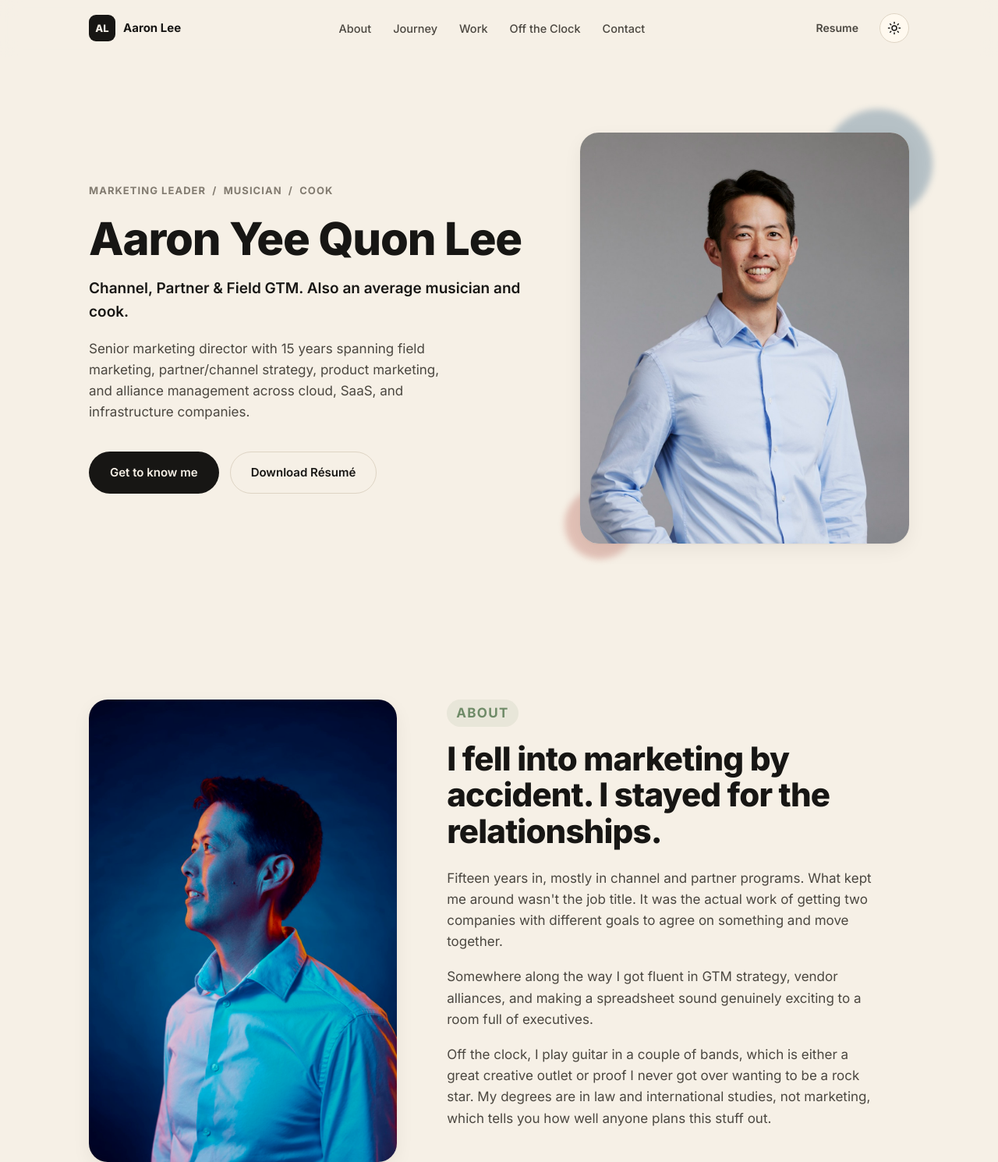
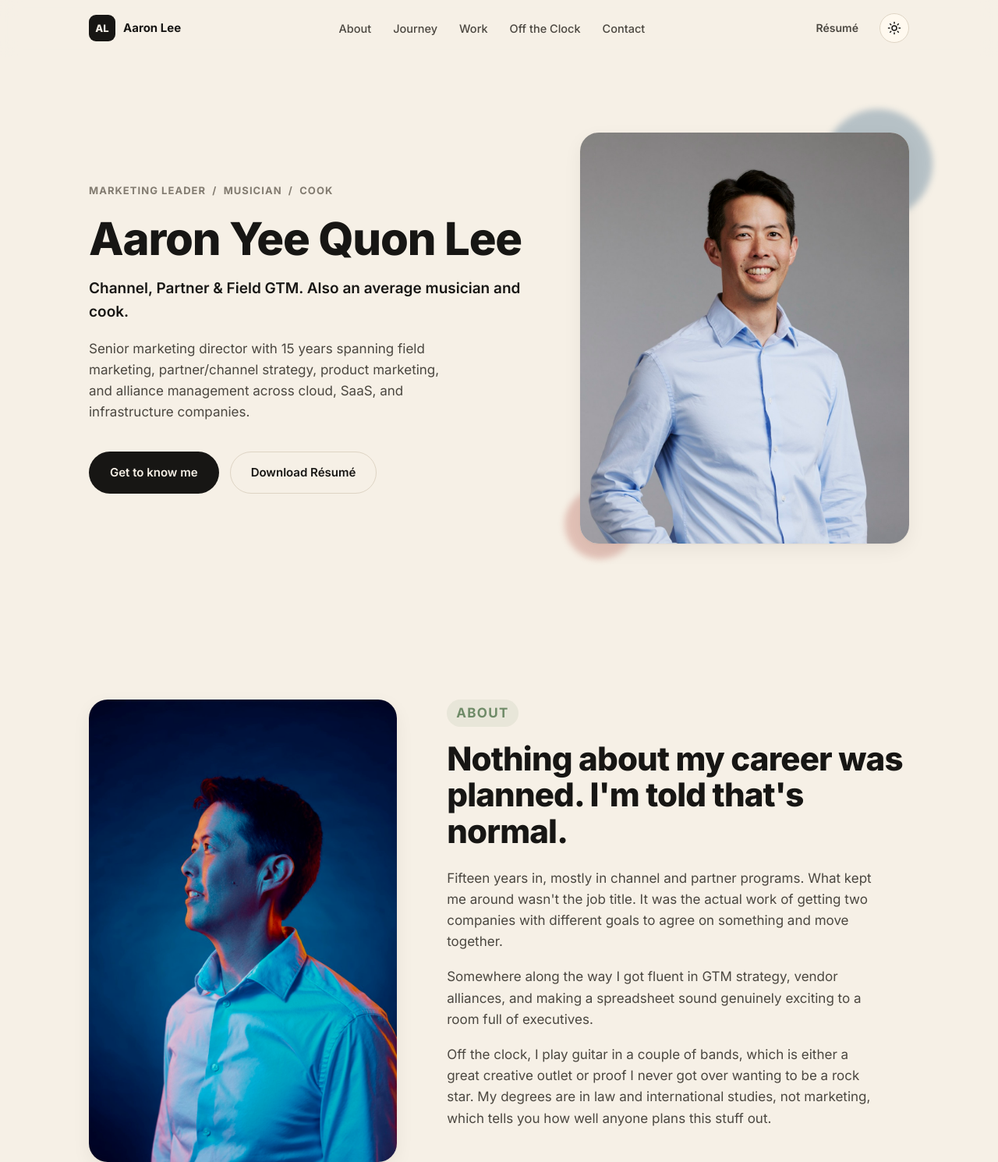
Before and after one commit to yeequon/yeequon.com, a plain HTML site: page index.html in a window 1280 px wide. Shown: the top 1490 px of the page at 78% size. Drawn offline with Linux system fonts and the light colour scheme.

Commit message:
Update nav resume label and About headline

```diff
--- a/index.html
+++ b/index.html
@@ -40,7 +40,7 @@
     </nav>
 
     <div class="nav-actions">
-      <a class="btn btn-ghost btn-small" href="assets/resume/Aaron-Lee-Resume.pdf" download>Resume</a>
+      <a class="btn btn-ghost btn-small" href="assets/resume/Aaron-Lee-Resume.pdf" download>Résumé</a>
       <button class="theme-toggle" id="theme-toggle" aria-label="Toggle dark mode" type="button">
         <svg class="icon-sun" width="18" height="18" viewBox="0 0 24 24" fill="none" stroke="currentColor" stroke-width="2" stroke-linecap="round"><circle cx="12" cy="12" r="4"/><path d="M12 2v2M12 20v2M4.93 4.93l1.41 1.41M17.66 17.66l1.41 1.41M2 12h2M20 12h2M6.34 17.66l-1.41 1.41M19.07 4.93l-1.41 1.41"/></svg>
         <svg class="icon-moon" width="18" height="18" viewBox="0 0 24 24" fill="none" stroke="currentColor" stroke-width="2" stroke-linecap="round" stroke-linejoin="round"><path d="M21 12.79A9 9 0 1 1 11.21 3 7 7 0 0 0 21 12.79z"/></svg>
@@ -85,7 +85,7 @@
       </div>
       <div class="about-copy reveal">
         <p class="section-label label-green">About</p>
-        <h2>I fell into marketing by accident. I stayed for the relationships.</h2>
+        <h2>Nothing about my career was planned. I'm told that's normal.</h2>
         <p>Fifteen years in, mostly in channel and partner programs. What kept me around wasn't the job title. It was the actual work of getting two companies with different goals to agree on something and move together.</p>
         <p>Somewhere along the way I got fluent in GTM strategy, vendor alliances, and making a spreadsheet sound genuinely exciting to a room full of executives.</p>
         <p>Off the clock, I play guitar in a couple of bands, which is either a great creative outlet or proof I never got over wanting to be a rock star. My degrees are in law and international studies, not marketing, which tells you how well anyone plans this stuff out.</p>
```
